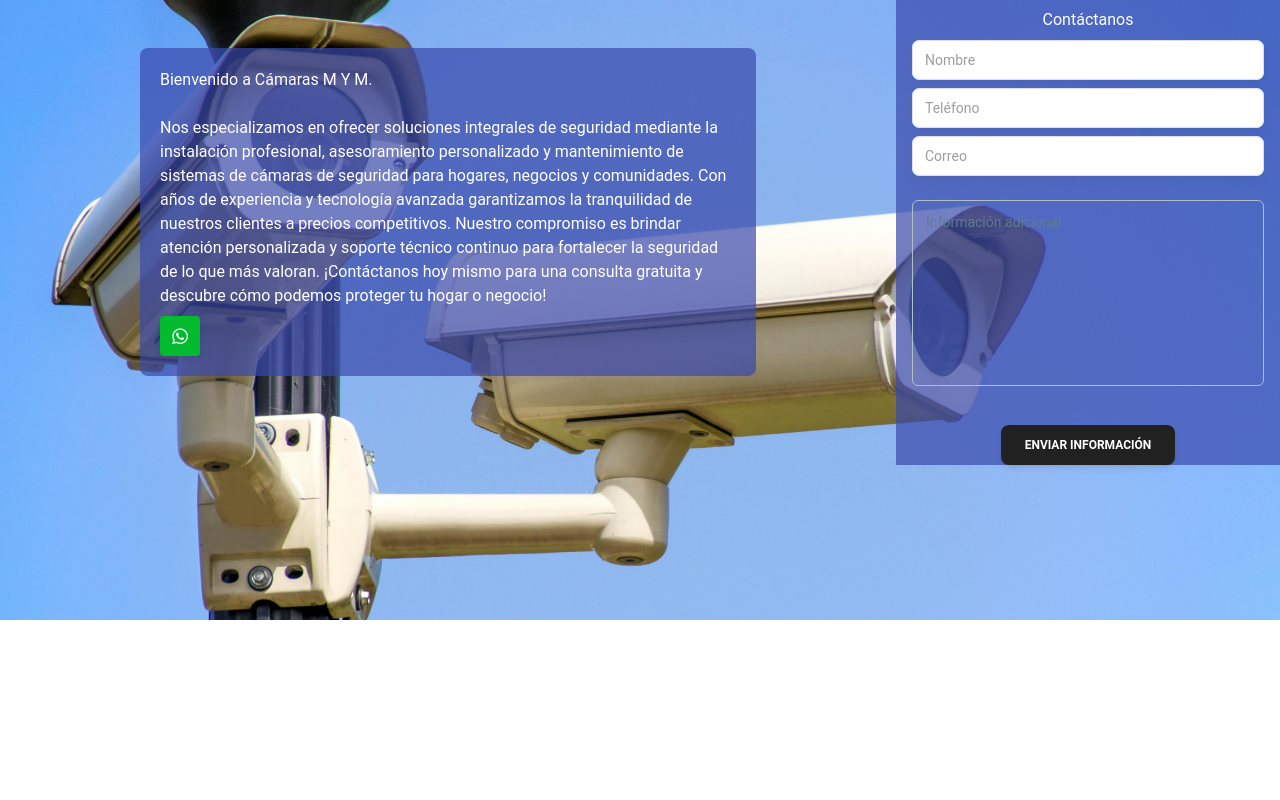
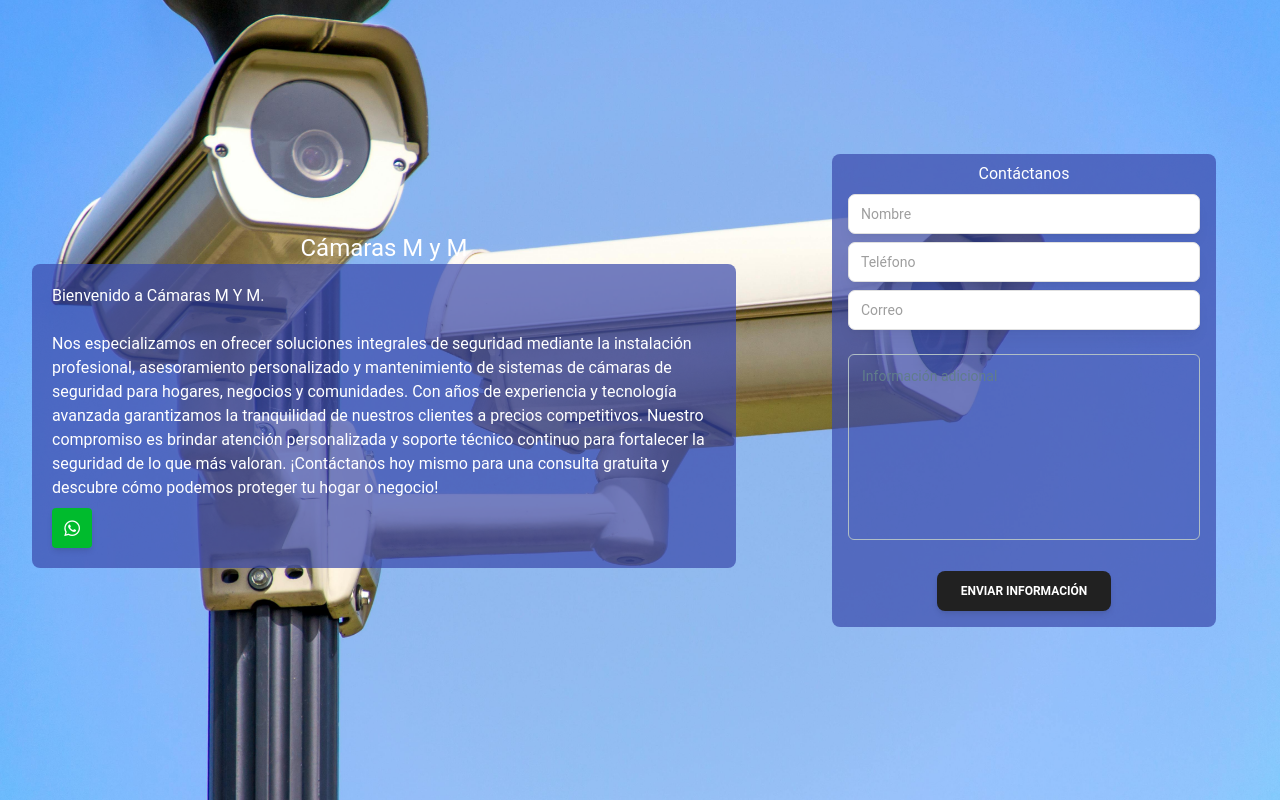
Before and after one commit to Deivy4/PageCamera, a React (Vite) app: page / in a window 1280 px wide. Built offline with nearby package versions, Linux system fonts and the light colour scheme.

Commit message:
Crreciones de diseño con nuevo compenente y se agrega link de whatsapp

```diff
--- a/src/App.css
+++ b/src/App.css
@@ -3,23 +3,7 @@
   margin: 0;
   padding: 0;
 }
-.wrapper{
-  width: 100%;
-  height: 620px;
-}
-.wrapper-principal{
-  background-image: url("./assets/imageWrapper2.jpg");
-  background-repeat: no-repeat;
-  background-size: cover;
-  background-attachment: fixed;
-  height: 620px;
-  display: flex;
-  flex-direction: column;
-}
-.img-wrapper{
-  width: 100%;
-  height: 100%;
-}
+
 textarea {
   resize: none !important;
 }
--- /dev/null
+++ b/src/components/Bienvenida.jsx
@@ -0,0 +1,24 @@
+import { IconButton } from "@material-tailwind/react";
+
+const clickWhatsapp = ()=> {
+    window.open("https://wa.link/c37dvd", "_blank");
+}
+function Bienvenida(){
+    return (
+        <div className=" min-h-80 basis-full flex flex-col justify-center items-center">
+            <h2 className="text-2xl not-italic tittle">Cámaras M y M</h2>
+            <div className="h-70 w-11/12 p-5 rounded-lg bg-indigo-600 bg-opacity-70 flex flex-col items-center justify-center">
+                Bienvenido a Cámaras M Y M. <br></br> <br></br>
+                Nos especializamos en ofrecer soluciones integrales de seguridad mediante la instalación profesional, asesoramiento personalizado y mantenimiento de sistemas de cámaras de seguridad para hogares, negocios y comunidades.
+                Con años de experiencia y tecnología avanzada garantizamos la tranquilidad de nuestros clientes a precios competitivos. Nuestro compromiso es brindar atención personalizada y soporte técnico continuo para fortalecer la seguridad de lo que más valoran. ¡Contáctanos hoy mismo para una consulta gratuita y descubre cómo podemos proteger tu hogar o negocio! <br></br>
+                <div className=" mt-2 w-full justify-start ">
+                    <IconButton onClick={clickWhatsapp} className="rounded bg-[#00bb2d] hover:shadow-[#333333]/20 focus:shadow-[#333333]/20 active:shadow-[#333333]/10">
+                        <i className="fa-brands fa-whatsapp text-lg"></i>
+                    </IconButton>
+                </div>
+            </div>
+        </div>
+    )
+}
+
+export { Bienvenida }
--- a/src/components/FormContact.jsx
+++ b/src/components/FormContact.jsx
@@ -1,8 +1,7 @@
 import { Button, Input, Textarea } from "@material-tailwind/react";
 
-
 function FormContact () {
-    return <form className="min-w-96 w-2/4 bg-indigo-600 bg-opacity-70 flex flex-col items-center">
+    return <form className="min-w-96 rounded-lg w-2/4 bg-indigo-600 bg-opacity-70 flex flex-col items-center">
         <h2 className="mt-2">Contáctanos</h2>
          <div className="w-11/12 mt-2">
             <Input
@@ -37,16 +36,17 @@ function FormContact () {
                 containerProps={{ className: "min-w-48" }}
                 />
          </div>
-         <div className="div-text-area w-11/12 mt-6">
+         <div className="w-11/12 mt-6">
             <Textarea
-            className="text-white-area"
+            className="text-white placeholder-white"
              color="gray" rows={8} size="lg" label="Información adicional"
             />
          </div>
-         <Button onClick={enviarInformacion} className="mt-8">Enviar información</Button>
+         <Button className="mt-6 mb-4" onClick={enviarInformacion} >Enviar información</Button>
     </form>
 }
-function enviarInformacion (){
-    console.log("clicket")
+function enviarInformacion (e){
+    console.log('click')
+
 }
 export { FormContact }
--- a/src/components/PageOne.jsx
+++ b/src/components/PageOne.jsx
@@ -1,27 +1,15 @@
 import { FormContact } from "./FormContact";
-import { IconButton } from "@material-tailwind/react";
+import { Bienvenida } from "./Bienvenida";
 
 function PageOne (){
     return (
-        <div className="wrapper">
-            <section className="wrapper-principal">
+        <div className="w-screen">
+            <section className=" h-screen bg-cover bg-image-background-wrapper">
                 <div className="lg:flex-row flex-col flex text-white">
-                    <div className="flex items-start justify-center">
-                        <div className="min-w-96 flex-initial w-3/4 flex flex-col justify-center items-center">
-                            <h2 className=" -mt-8 mb-12 text-2xl not-italic tittle">Cámaras M y M</h2>
-                            <div className="flex-1 h-70 w-11/12 p-5 rounded-lg bg-indigo-600 bg-opacity-70 flex flex-col items-center justify-center">
-                                Bienvenido a Cámaras M Y M. <br></br> <br></br>
-                                Nos especializamos en ofrecer soluciones integrales de seguridad mediante la instalación profesional, asesoramiento personalizado y mantenimiento de sistemas de cámaras de seguridad para hogares, negocios y comunidades.
-                                Con años de experiencia y tecnología avanzada garantizamos la tranquilidad de nuestros clientes a precios competitivos. Nuestro compromiso es brindar atención personalizada y soporte técnico continuo para fortalecer la seguridad de lo que más valoran. ¡Contáctanos hoy mismo para una consulta gratuita y descubre cómo podemos proteger tu hogar o negocio! <br></br>
-                                <div className=" mt-2 w-full justify-start ">
-                                    <IconButton className="rounded bg-[#00bb2d] hover:shadow-[#333333]/20 focus:shadow-[#333333]/20 active:shadow-[#333333]/10">
-                                        <i class="fa-brands fa-whatsapp text-lg"></i>
-                                    </IconButton>
-                                </div>
-                            </div>
-                        </div>
+                    <div className="min-w-96 h-screen basis-3/5 flex items-center justify-center">
+                        <Bienvenida/>
                     </div>
-                    <div className= "w-1/2 flex justify-center items-center">
+                    <div className= " lg:-mt-5 mt-5 min-w-96 basis-2/5 flex justify-center items-center">
                         <FormContact/>
                     </div>
                 </div>
--- a/tailwind.config.js
+++ b/tailwind.config.js
@@ -3,7 +3,11 @@ const withMT = require("@material-tailwind/react/utils/withMT");
 module.exports = withMT({
   content: ["./index.html", "./src/**/*.{vue,js,ts,jsx,tsx}"],
   theme: {
-    extend: {},
+    extend: {
+      backgroundImage: {
+        'image-background-wrapper': "url('/src/assets/imageWrapper2.jpg')",
+      }
+    }
   },
   plugins: [],
 });
```
Also changed, not shown: src/assets/imageWrapper.jpg (deleted).
